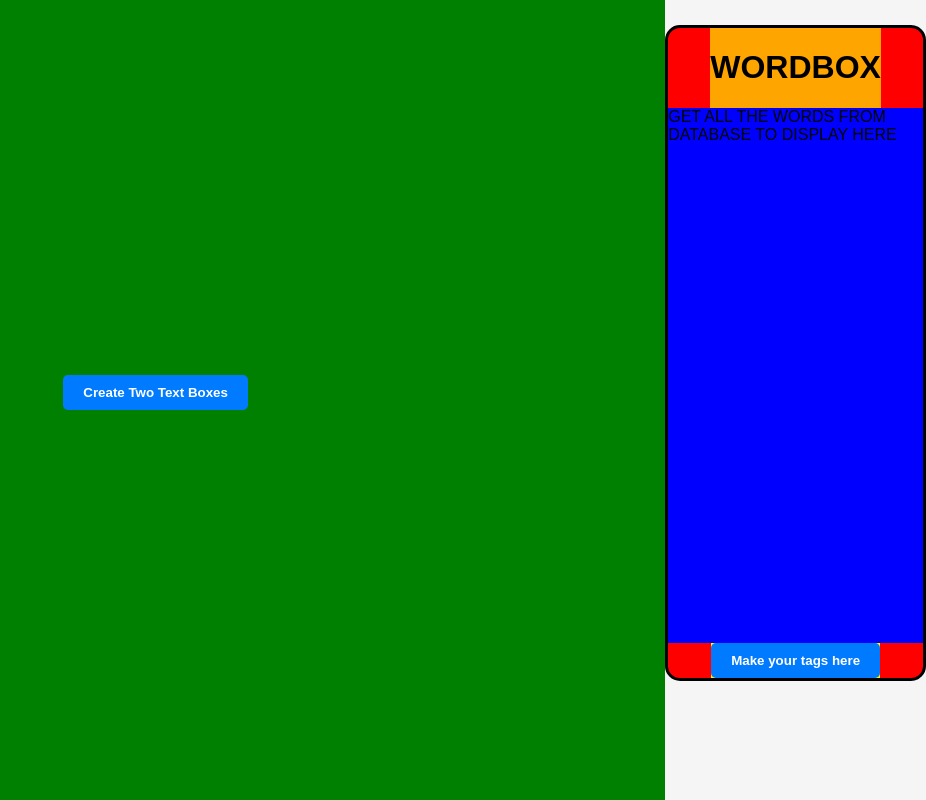
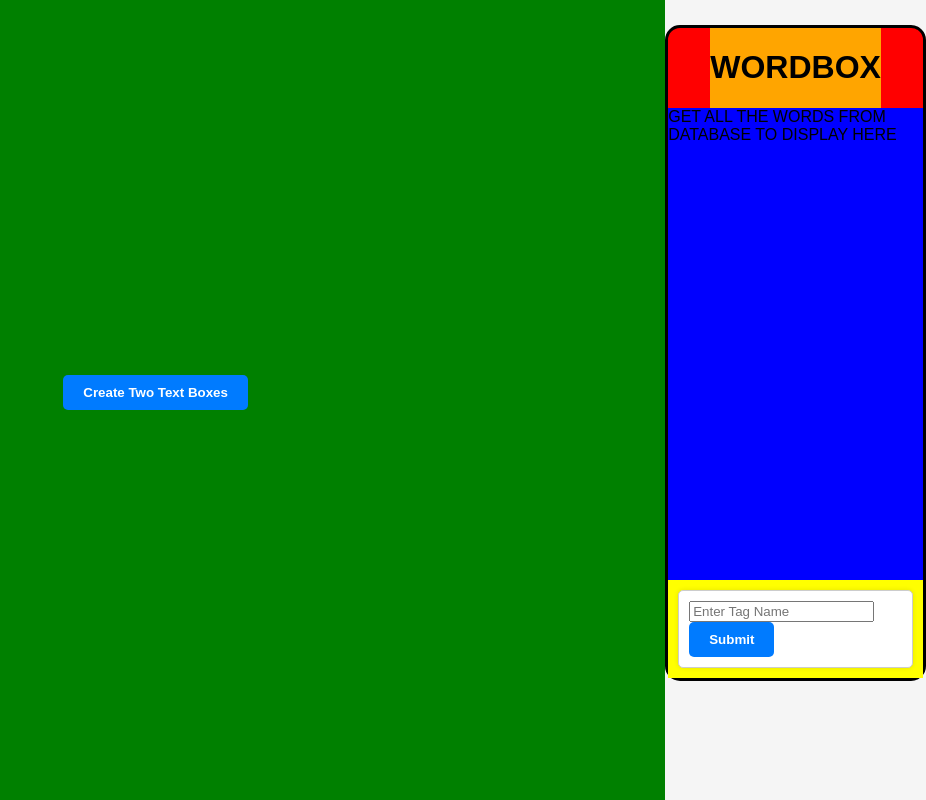
Before and after one commit to yale-cpsc-419-fa23/project-project-group-21, a React (Create React App) app in the folder react-flask-app/: page / in a window 1280 px wide. Both pictures are taken after a click on the button "Make your tags here". Shown: the whole page, without its empty margins (354-1280 px from the left). Built offline with nearby package versions, Linux system fonts and the light colour scheme.

Commit message:
adding tags to database

```diff
--- a/react-flask-app/src/pages/homepage.js
+++ b/react-flask-app/src/pages/homepage.js
@@ -4,6 +4,8 @@ import '../styles/homepage.css';
 function HomePage() {
   const [textboxes, setTextboxes] = useState([]);
   const [savedText, setSavedText] = useState(''); // To store the saved text
+  const [showTagInput, setShowTagInput] = useState(false);
+  const [tagInput, setTagInput] = useState(''); // Initialize the tag input state variable
 
   const addNewTextBoxes = () => {
     setTextboxes([...textboxes, { front: '', back: '' }]); // Add two empty text boxes as an object
@@ -70,6 +72,32 @@ function HomePage() {
       });
   };
 
+  const handleTagButtonClick = () => {
+    setShowTagInput(true); // Show the tag input when the button is clicked
+  };
+
+  const createTagName = (tagName) => {
+    fetch('/add-new-tag', {
+      method: 'POST',
+      headers: {
+        'Content-Type': 'application/json'
+      },
+      body: JSON.stringify({ tagName }),
+    })
+    .then((response) => {
+      // Handle the response from the server if needed
+      if (response.status === 200) {
+        // Handle success
+      } else {
+        // Handle other responses or errors
+      }
+    })
+    .catch((error) => {
+      // Handle errors if the request fails
+    });
+    setShowTagInput(false); // Hide the tag input box after submission
+  };
+
   return (
     <div className="main-container">
       <div className="flashcard-container">
@@ -110,7 +138,19 @@ function HomePage() {
           GET ALL THE WORDS FROM DATABASE TO DISPLAY HERE
         </div>
         <div className="tag-container">
-          <button>Make your tags here</button>
+          {showTagInput ? ( // Conditionally render the tag input
+            <div className="centered-textbox">
+              <input
+                type="text"
+                placeholder="Enter Tag Name"
+                value={tagInput}
+                onChange={(e) => setTagInput(e.target.value)}
+              />
+              <button onClick={() => createTagName(tagInput)}>Submit</button>
+            </div>
+          ) : (
+            <button onClick={handleTagButtonClick}>Make your tags here</button>
+          )}
         </div>
       </div>
     </div>
```
